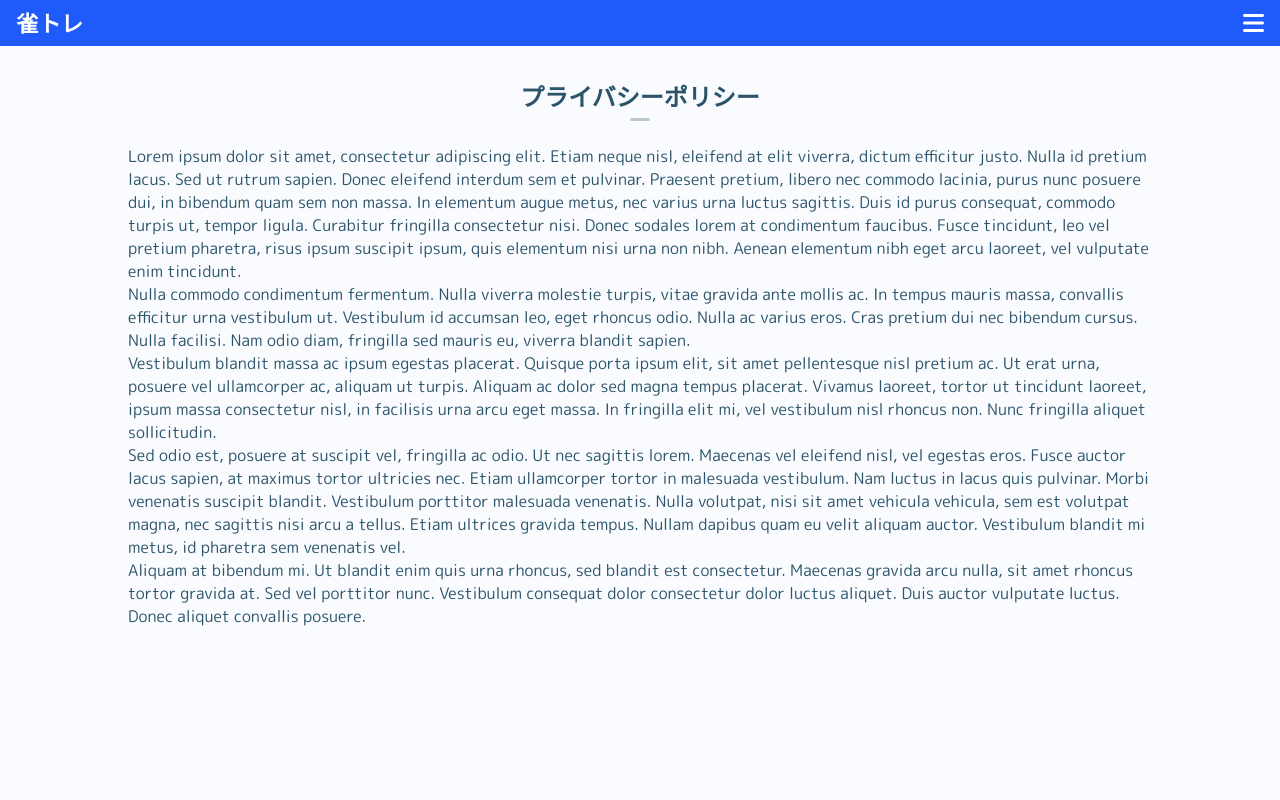
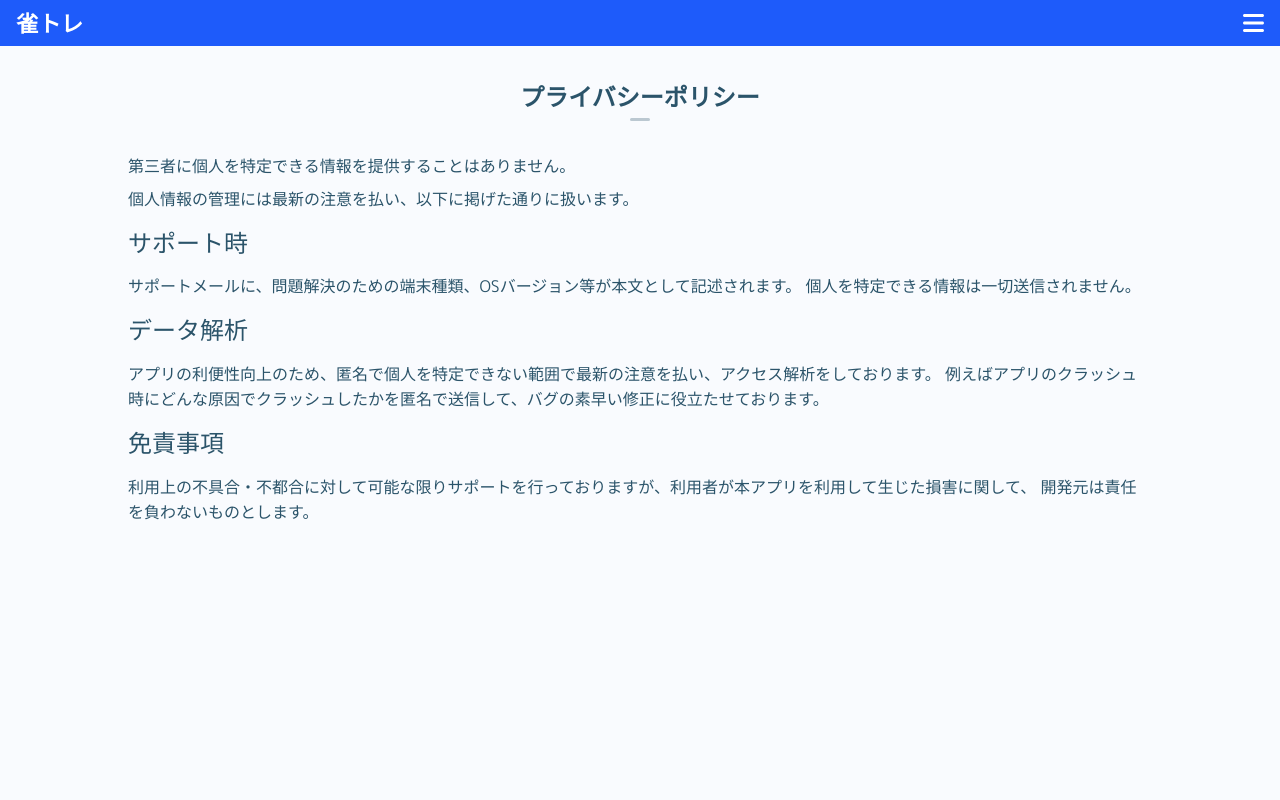
Before and after one commit to Rin101/jantore_website, a Next.js app: page /privacy in a window 1280 px wide. Shown: the top 800 px of the page. Built offline with nearby package versions, Linux system fonts and the light colour scheme.

Commit message:
privacypolicycontent

```diff
--- a/pages/privacy.js
+++ b/pages/privacy.js
@@ -14,13 +14,27 @@ export default function Privacy() {
       <div className={commonStyles.pageTitleDivider}></div>
 
       <div className={styles.privacyContainer}>
-        <p>
-            Lorem ipsum dolor sit amet, consectetur adipiscing elit. Etiam neque nisl, eleifend at elit viverra, dictum efficitur justo. Nulla id pretium lacus. Sed ut rutrum sapien. Donec eleifend interdum sem et pulvinar. Praesent pretium, libero nec commodo lacinia, purus nunc posuere dui, in bibendum quam sem non massa. In elementum augue metus, nec varius urna luctus sagittis. Duis id purus consequat, commodo turpis ut, tempor ligula. Curabitur fringilla consectetur nisi. Donec sodales lorem at condimentum faucibus. Fusce tincidunt, leo vel pretium pharetra, risus ipsum suscipit ipsum, quis elementum nisi urna non nibh. Aenean elementum nibh eget arcu laoreet, vel vulputate enim tincidunt.<br/>
-            Nulla commodo condimentum fermentum. Nulla viverra molestie turpis, vitae gravida ante mollis ac. In tempus mauris massa, convallis efficitur urna vestibulum ut. Vestibulum id accumsan leo, eget rhoncus odio. Nulla ac varius eros. Cras pretium dui nec bibendum cursus. Nulla facilisi. Nam odio diam, fringilla sed mauris eu, viverra blandit sapien.<br/>
-            Vestibulum blandit massa ac ipsum egestas placerat. Quisque porta ipsum elit, sit amet pellentesque nisl pretium ac. Ut erat urna, posuere vel ullamcorper ac, aliquam ut turpis. Aliquam ac dolor sed magna tempus placerat. Vivamus laoreet, tortor ut tincidunt laoreet, ipsum massa consectetur nisl, in facilisis urna arcu eget massa. In fringilla elit mi, vel vestibulum nisl rhoncus non. Nunc fringilla aliquet sollicitudin.<br/>
-            Sed odio est, posuere at suscipit vel, fringilla ac odio. Ut nec sagittis lorem. Maecenas vel eleifend nisl, vel egestas eros. Fusce auctor lacus sapien, at maximus tortor ultricies nec. Etiam ullamcorper tortor in malesuada vestibulum. Nam luctus in lacus quis pulvinar. Morbi venenatis suscipit blandit. Vestibulum porttitor malesuada venenatis. Nulla volutpat, nisi sit amet vehicula vehicula, sem est volutpat magna, nec sagittis nisi arcu a tellus. Etiam ultrices gravida tempus. Nullam dapibus quam eu velit aliquam auctor. Vestibulum blandit mi metus, id pharetra sem venenatis vel.<br/>
-            Aliquam at bibendum mi. Ut blandit enim quis urna rhoncus, sed blandit est consectetur. Maecenas gravida arcu nulla, sit amet rhoncus tortor gravida at. Sed vel porttitor nunc. Vestibulum consequat dolor consectetur dolor luctus aliquet. Duis auctor vulputate luctus. Donec aliquet convallis posuere.<br/>
+        <p className={styles.text}>第三者に個人を特定できる情報を提供することはありません。</p>
+        <p className={styles.text}>個人情報の管理には最新の注意を払い、以下に掲げた通りに扱います。</p>
+
+        <p className={styles.label}>サポート時</p>
+        <p className={styles.text}>
+          サポートメールに、問題解決のための端末種類、OSバージョン等が本文として記述されます。
+          個人を特定できる情報は一切送信されません。
         </p>
+
+        <p className={styles.label}>データ解析</p>
+        <p className={styles.text}>
+          アプリの利便性向上のため、匿名で個人を特定できない範囲で最新の注意を払い、アクセス解析をしております。
+          例えばアプリのクラッシュ時にどんな原因でクラッシュしたかを匿名で送信して、バグの素早い修正に役立たせております。
+        </p>
+
+        <p className={styles.label}>免責事項</p>
+        <p className={styles.text}>
+          利用上の不具合・不都合に対して可能な限りサポートを行っておりますが、利用者が本アプリを利用して生じた損害に関して、
+          開発元は責任を負わないものとします。
+        </p>
+
       </div>
 
       <div style={{margin: 200}}></div>
--- a/styles/Privacy.module.css
+++ b/styles/Privacy.module.css
@@ -2,3 +2,12 @@
 .privacyContainer {
     width: 80%;
 }
+
+.label {
+    font-size: 1.5rem;
+    margin: 0.8rem 0;
+}
+
+.text {
+    margin: 0.5rem 0;
+}
```
